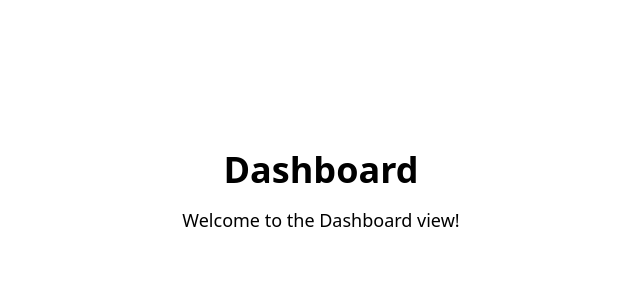
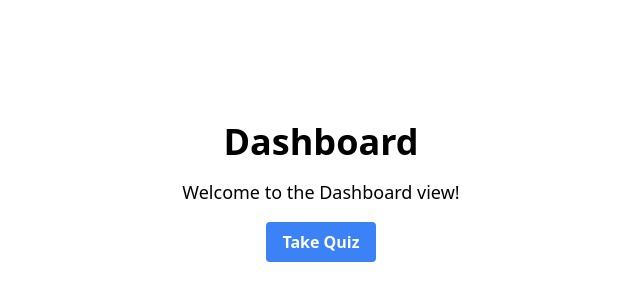
Before and after one commit to m5136771/christlike-attributes, a React (Create React App) app: page /dashboard in a window 1280 px wide. Shown: the part 208-508 px from the top of the page, without its empty margins (319-959 px from the left). Built offline with nearby package versions, Linux system fonts and the light colour scheme; no server answers.

Commit message:
Add Take Quiz button to Dashboard

```diff
--- a/src/views/Dashboard.js
+++ b/src/views/Dashboard.js
@@ -1,11 +1,23 @@
 import React from 'react';
+import { useNavigate } from 'react-router-dom'; // Import useNavigate
 
 const Dashboard = () => {
+	const navigate = useNavigate();
+
+	const goToQuestionnaire = () => {
+		navigate('/questionnaire');
+	};
+
 	return (
 		<div className="flex flex-col items-center justify-center h-screen">
 			<h1 className="text-4xl font-bold mb-4">Dashboard</h1>
 			<p className="text-lg">Welcome to the Dashboard view!</p>
-			{/* Add your dashboard components and content here */}
+			<button
+				className="mt-4 bg-blue-500 hover:bg-blue-700 text-white font-bold py-2 px-4 rounded"
+				onClick={goToQuestionnaire}
+			>
+				Take Quiz
+			</button>
 		</div>
 	);
 };
```
